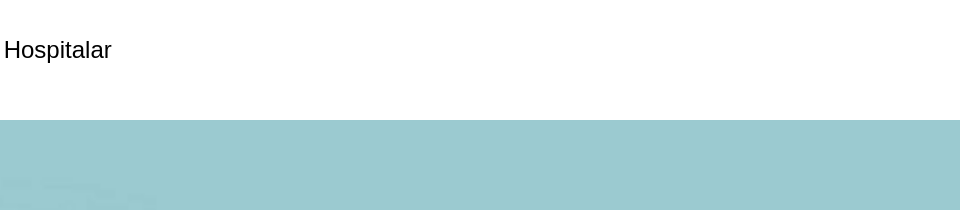
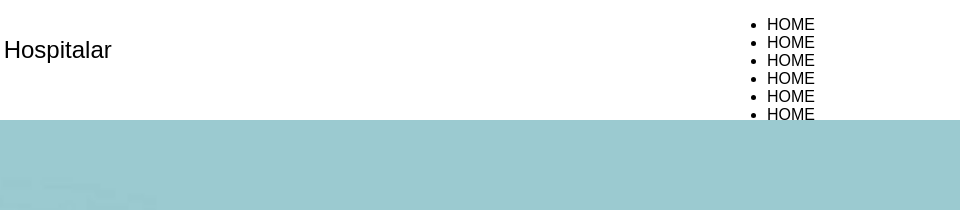
Before and after one commit to KAUANPEREIRA/hospital-center, a plain HTML site: page index.html in a window 1280 px wide. Shown: the top 210 px of the page, 320-1280 px from the left. Drawn offline with Linux system fonts and the light colour scheme.

Commit message:
Update index.html

```diff
--- a/index.html
+++ b/index.html
@@ -31,7 +31,7 @@
                   <div class="mm"></div>
                </div>
                <nav>
-                  <ul id="lista" style="display:none;">
+                  <ul id="lista">
                      <li>HOME</li>
                      <li>HOME</li>
                      <li>HOME</li>
```
